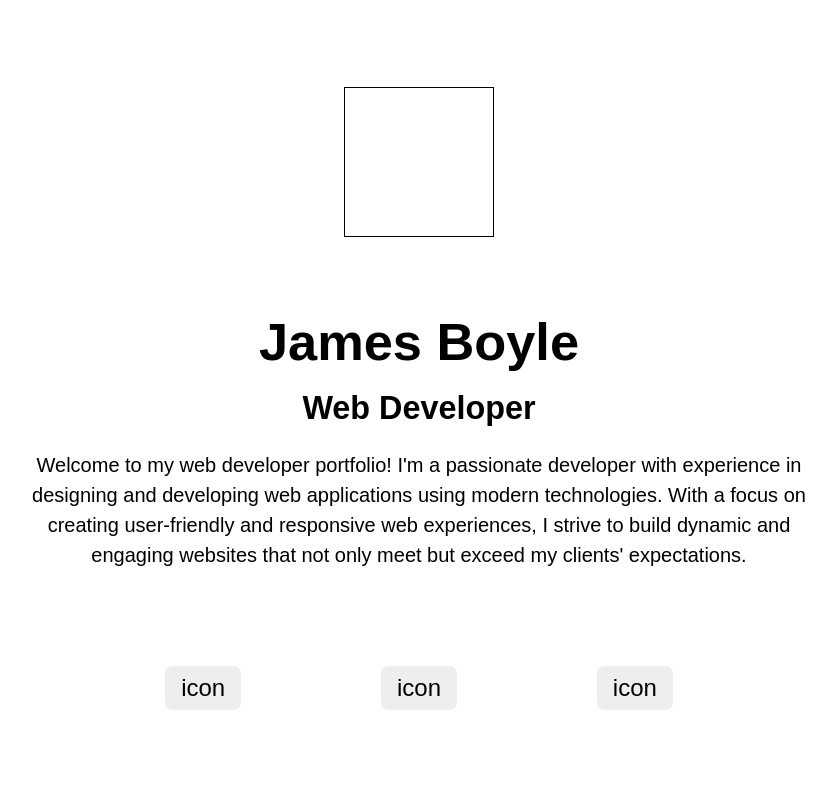
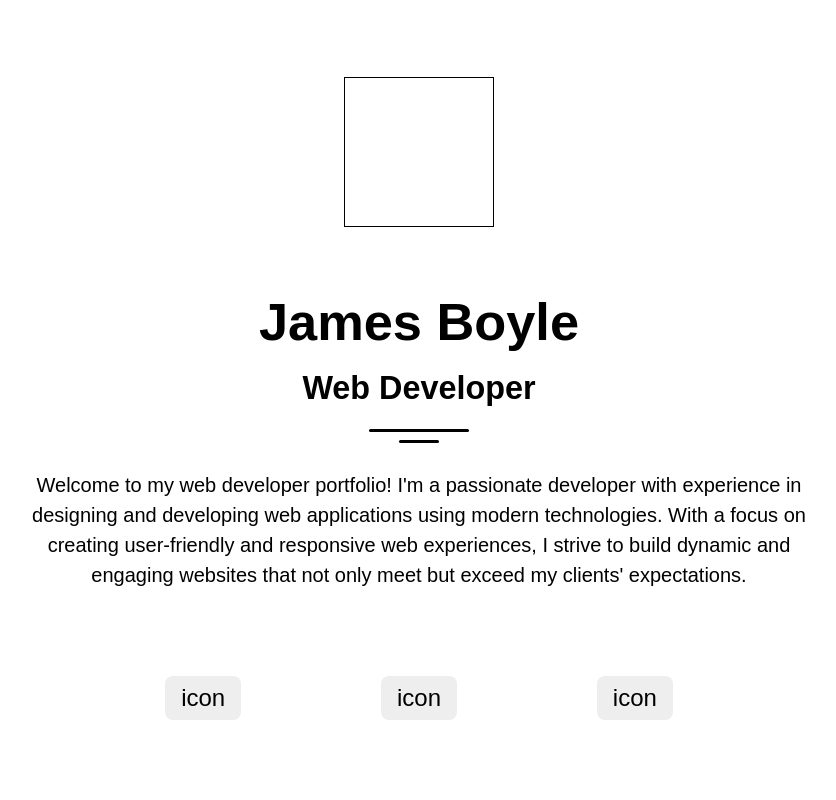
Before and after one commit to James-P-Boyle/Portfolio, a React (Vite) app: page / in a window 1280 px wide. Shown: the top 800 px of the page, without its empty margins (221-1057 px from the left). Built offline with nearby package versions, Linux system fonts and the light colour scheme.

Commit message:
Add isInView hook & animation

```diff
--- /dev/null
+++ b/src/components/SectionBreak.tsx
@@ -0,0 +1,14 @@
+import { useEffect, useRef } from "react"
+import useIsInView from "../hooks/useIsInView"
+
+export default function SectionBreak() {
+
+    const [isInView, ref] = useIsInView()
+
+    return (
+        <div className={`sectionBreak ${isInView ? 'visible' : ''}`} ref={ref}>
+            <span></span>
+            <span></span>
+        </div>
+    )
+}
--- /dev/null
+++ b/src/components/_components.scss
@@ -0,0 +1,42 @@
+.sectionBreak {
+    display: flex;
+    flex-direction: column;
+    align-items: center;
+
+    span {
+      height: 3px;
+      background-color: black;
+      margin-bottom: 8px;
+      width: 0;
+      border-radius: 20px;
+    }
+
+    &.visible {
+        span:first-child {
+            animation: growWidth1 1s ease forwards;
+            animation-delay: 0.5s;
+        }
+        span:last-child {
+            animation: growWidth2 1s ease forwards;
+            animation-delay: 0.5s;
+        }
+    }
+
+    @keyframes growWidth1 {
+      from {
+        width: 0;
+      }
+      to {
+        width: 100px;
+      }
+    }
+
+    @keyframes growWidth2 {
+      from {
+        width: 0;
+      }
+      to {
+        width: 40px;
+      }
+    }
+}
--- /dev/null
+++ b/src/hooks/useIsInView.tsx
@@ -0,0 +1,23 @@
+import { useState, useEffect, useRef  } from "react"
+
+export default function useIsInView(): [boolean, React.RefObject<HTMLDivElement>] {
+
+    const [ isInView, setIsInView ] = useState(false)
+    const ref = useRef<HTMLDivElement>(null)
+
+    useEffect(() => {
+        const observer = new IntersectionObserver(
+            ([entry]) => {
+                setIsInView(entry.isIntersecting)
+            }
+        )
+
+        ref.current && observer.observe(ref.current)
+
+        return () => {
+            ref.current && observer.unobserve(ref.current)
+        }
+    })
+
+    return [isInView, ref]
+}
--- a/src/scss/app.scss
+++ b/src/scss/app.scss
@@ -6,9 +6,12 @@
 @import "variables/theme";
 
 // Sections
-@import "../sections/about/about";
+@import "../sections/about/scss/about";
 
-@import "../sections/experience/experience";
-    @import "../sections/experience/components/experienceCard";
+@import "../sections/experience/scss/experience";
+@import "../sections/experience/components/scss/experienceCard";
 
-@import "../sections/techStack/techStack";
+@import "../sections/techStack/scss/techStack";
+
+// Components
+@import "../components/components"
--- a/src/sections/about/About.tsx
+++ b/src/sections/about/About.tsx
@@ -1,3 +1,5 @@
+import SectionBreak from "../../components/SectionBreak"
+
 export default function About() {
 
     return (
@@ -8,6 +10,7 @@ export default function About() {
             <div>
                 <h1>James Boyle</h1>
                 <h2>Web Developer</h2>
+                <SectionBreak />
                 <p>Welcome to my web developer portfolio! I'm a passionate developer with experience in designing and developing web applications using modern technologies. With a focus on creating user-friendly and responsive web experiences, I strive to build dynamic and engaging websites that not only meet but exceed my clients' expectations.</p>
             </div>
             <div>
--- a/src/sections/experience/Experience.tsx
+++ b/src/sections/experience/Experience.tsx
@@ -1,3 +1,4 @@
+import SectionBreak from "../../components/SectionBreak"
 import { ExperienceCard } from "./components/ExperienceCard"
 
 export default function Experience() {
@@ -6,6 +7,8 @@ export default function Experience() {
         <section id="experience">
 
             <h2>Relevant Expierence</h2>
+
+            <SectionBreak />
 
             <ExperienceCard
                 position="Full Stack Developer"
--- a/src/sections/techStack/TechStack.tsx
+++ b/src/sections/techStack/TechStack.tsx
@@ -1,9 +1,13 @@
+import SectionBreak from "../../components/SectionBreak"
+
 export default function TechStack() {
 
     return (
         <section id="techStack">
 
             <h2>Tech Stack</h2>
+
+            <SectionBreak />
 
             <h3>The Basics</h3>
 
@@ -16,15 +20,15 @@ export default function TechStack() {
                 </div>
                 <div className="item">
                     <svg fill="none" viewBox="0 0 15 15">
+                        <path stroke="currentColor" d="M12.5 8v-.167c0-.736-.597-1.333-1.333-1.333H10a1.5 1.5 0 100 3h1a1.5 1.5 0 010 3h-1A1.5 1.5 0 018.5 11m-2-5v5a1.5 1.5 0 01-3 0M.5.5h14v14H.5V.5z"/>
+                    </svg>
+                    <span>Javascript</span>
+                </div>
+                <div className="item">
+                    <svg fill="none" viewBox="0 0 15 15">
                         <path fill="currentColor" d="M.5.5V0a.5.5 0 00-.498.542L.5.5zm14 0l.498.042A.5.5 0 0014.5 0v.5zm-1 12l.158.474a.5.5 0 00.34-.433L13.5 12.5zm-6 2l-.158.474a.499.499 0 00.316 0L7.5 14.5zm-6-2l-.498.041a.5.5 0 00.34.433L1.5 12.5zm9-9h.5V3h-.5v.5zm0 6l.158.474L11 9.86V9.5h-.5zm-3 1l-.158.474.158.053.158-.053L7.5 10.5zm-3-1H4v.36l.342.114L4.5 9.5zM.5 1h14V0H.5v1zM14.002.458l-1 12 .996.083 1-12-.996-.083zm-.66 11.568l-6 2 .316.948 6-2-.316-.948zm-5.684 2l-6-2-.316.948 6 2 .316-.948zm-5.66-1.567l-1-12-.996.083 1 12 .996-.083zM10.5 3H4v1h6.5V3zM6 7h4.5V6H6v1zm4-.5v3h1v-3h-1zm.342 2.526l-3 1 .316.948 3-1-.316-.948zm-2.684 1l-3-1-.316.948 3 1 .316-.948zM5 9.5V8H4v1.5h1zm5-6v3h1v-3h-1z"/>
                     </svg>
                     <span>CSS</span>
-                </div>
-                <div className="item">
-                    <svg fill="none" viewBox="0 0 15 15">
-                        <path stroke="currentColor" d="M12.5 8v-.167c0-.736-.597-1.333-1.333-1.333H10a1.5 1.5 0 100 3h1a1.5 1.5 0 010 3h-1A1.5 1.5 0 018.5 11m-2-5v5a1.5 1.5 0 01-3 0M.5.5h14v14H.5V.5z"/>
-                    </svg>
-                    <span>Javascript</span>
                 </div>
             </div>
 
```
Also changed, not shown: src/sections/about/scss/_about.scss (renamed from src/sections/about/_about.scss), src/sections/experience/components/scss/_experienceCard.scss (renamed from src/sections/experience/components/_experienceCard.scss), src/sections/experience/scss/_experience.scss (renamed from src/sections/experience/_experience.scss), src/sections/techStack/scss/_techStack.scss (renamed from src/sections/techStack/_techStack.scss).
